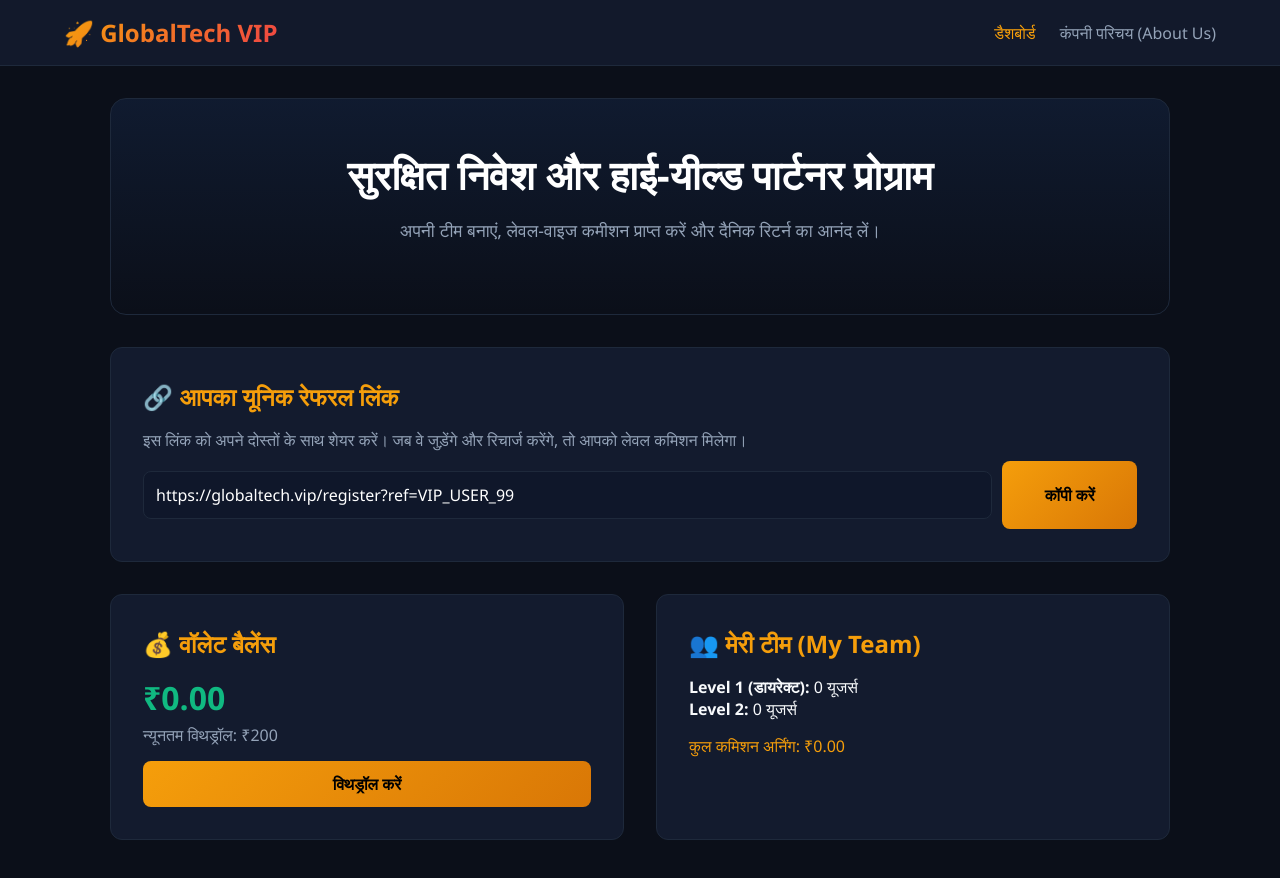
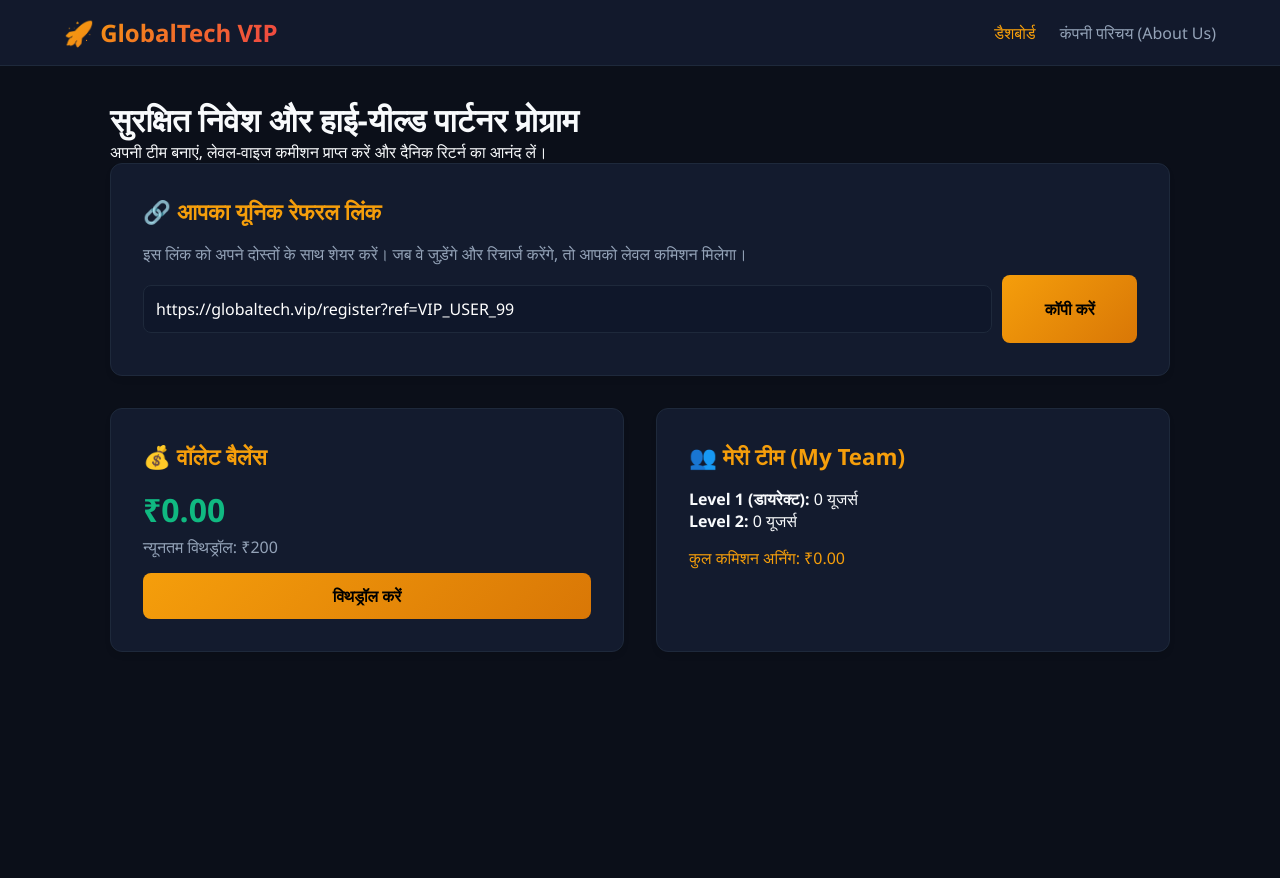
Before and after one commit to Earnnova5/Earnnova, a plain HTML site: page index.html in a window 1280 px wide. After the commit the page ends 800 px from the top, so only its background shows below. Drawn offline with Linux system fonts and the light colour scheme.

Commit message:
Update styles in style.css with new variables and adjustments
Added accent-green color variable and adjusted background opacity. Removed hero section styles and updated card styles with box-shadow.

```diff
--- a/style.css
+++ b/style.css
@@ -2,6 +2,7 @@
   --bg-color: #0b0f19;
   --card-bg: #131b2e;
   --accent-gold: #f59e0b;
+  --accent-green: #10b981;
   --accent-blue: #3b82f6;
   --text-main: #f8fafc;
   --text-muted: #94a3b8;
@@ -27,7 +28,7 @@ header {
   justify-content: space-between;
   align-items: center;
   padding: 1rem 5%;
-  background: rgba(19, 27, 46, 0.9);
+  background: rgba(19, 27, 46, 0.95);
   backdrop-filter: blur(10px);
   border-bottom: 1px solid var(--border-color);
   position: sticky;
@@ -62,41 +63,20 @@ nav a:hover, nav a.active {
   padding: 0 20px;
 }
 
-/* Hero Section */
-.hero {
-  text-align: center;
-  padding: 3rem 1rem;
-  background: linear-gradient(180deg, rgba(59, 130, 246, 0.1), transparent);
-  border-radius: 16px;
-  border: 1px solid var(--border-color);
-  margin-bottom: 2rem;
-}
-
-.hero h1 {
-  font-size: 2.5rem;
-  margin-bottom: 1rem;
-  color: #fff;
-}
-
-.hero p {
-  color: var(--text-muted);
-  font-size: 1.1rem;
-  max-width: 600px;
-  margin: 0 auto 1.5rem auto;
-}
-
-/* Cards & Panels */
+/* Cards */
 .card {
   background: var(--card-bg);
   border: 1px solid var(--border-color);
   border-radius: 12px;
   padding: 2rem;
   margin-bottom: 2rem;
+  box-shadow: 0 4px 6px -1px rgba(0, 0, 0, 0.1);
 }
 
 .card h2 {
   margin-bottom: 1rem;
   color: var(--accent-gold);
+  font-size: 1.4rem;
 }
 
 /* Forms & Inputs */
@@ -128,7 +108,7 @@ button:hover {
   opacity: 0.9;
 }
 
-/* About Company Grid */
+/* Grid Layouts */
 .grid-2 {
   display: grid;
   grid-template-columns: 1fr 1fr;
@@ -139,4 +119,4 @@ button:hover {
   .grid-2 {
     grid-template-columns: 1fr;
   }
-}
+  }
```
